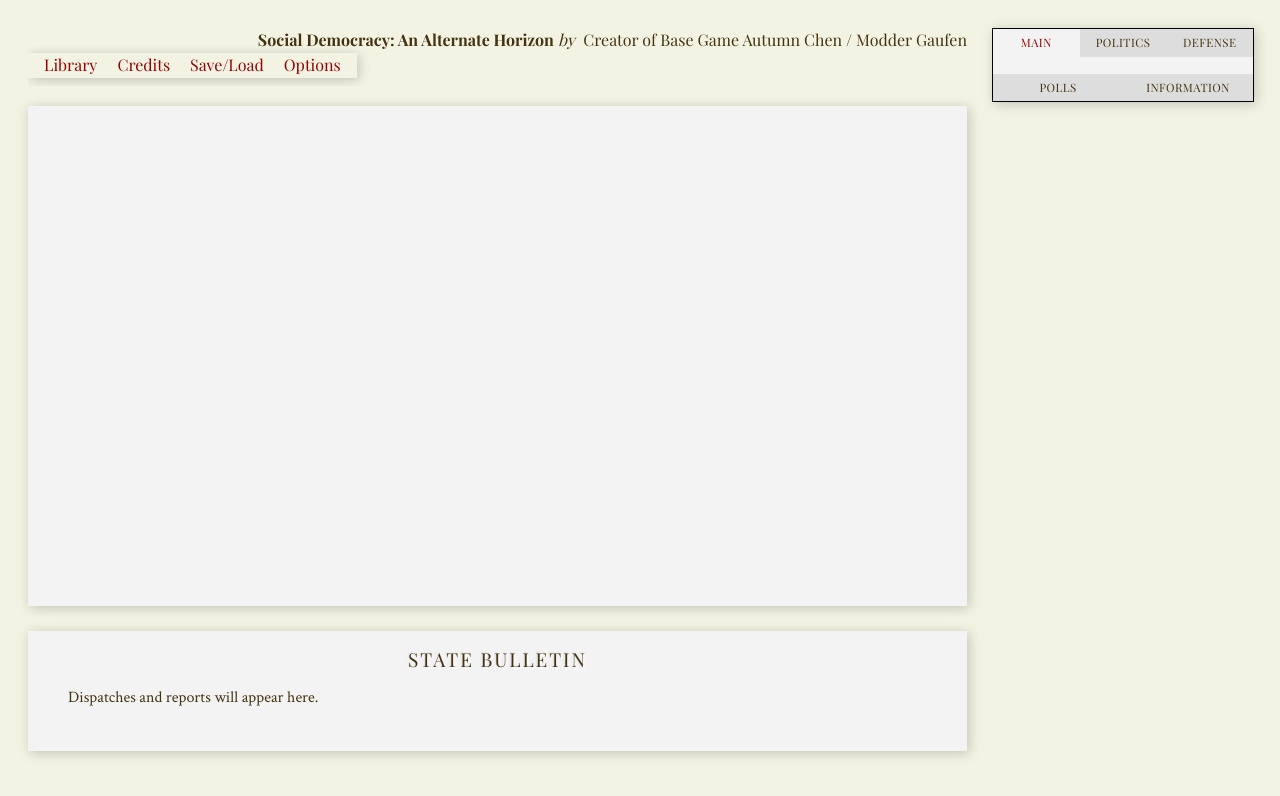
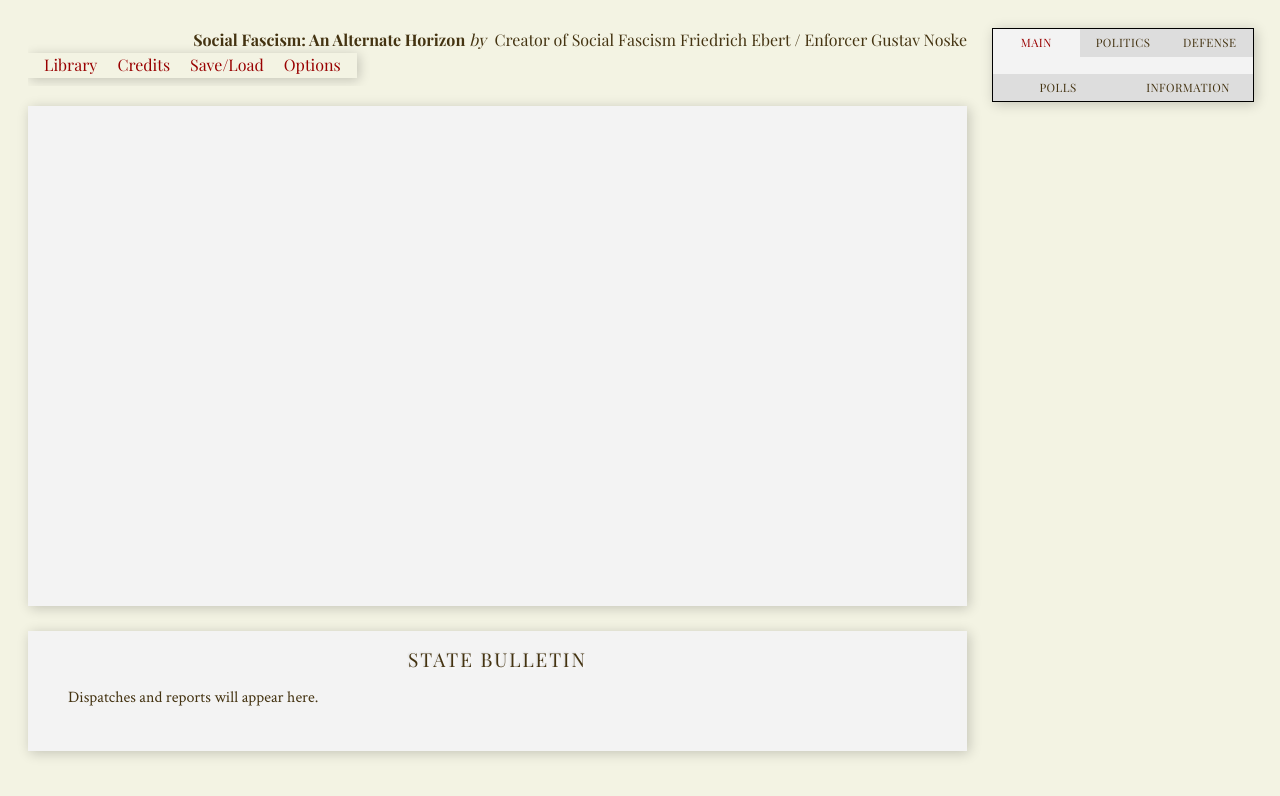
Before and after one commit to KesselFarben-Noncorp/social_democracy_horizon, a plain HTML site: page out/html/index.html in a window 1280 px wide. Drawn offline with nearby package versions, Linux system fonts and the light colour scheme; a script that the page names is missing; a web font is replaced by a local one.

Commit message:
Update index.html

```diff
--- a/out/html/index.html
+++ b/out/html/index.html
@@ -222,8 +222,8 @@
 
         <header>
           <div id="header-text">
-            <h1 id="game-title">Social Democracy: An Alternate Horizon</h1>
-            <h2 id="game-author">Creator of Base Game Autumn Chen / Modder Gaufen</h2>
+            <h1 id="game-title">Social Fascism: An Alternate Horizon</h1>
+            <h2 id="game-author">Creator of Social Fascism Friedrich Ebert / Enforcer Gustav Noske </h2>
           </div>
 
           <div id="header-links">
```
